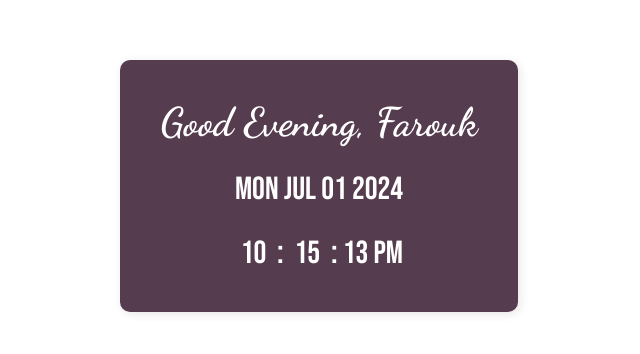
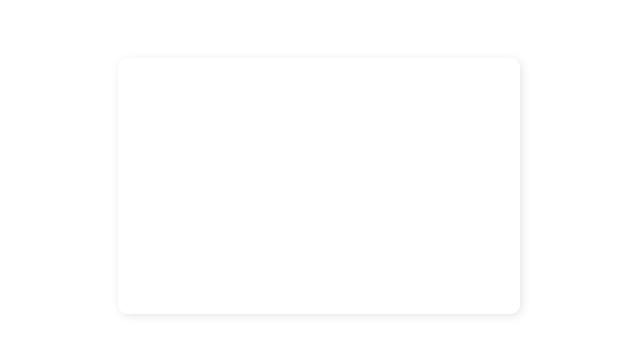
Before and after one commit to cod-ify/notion-greeting-widget, a plain HTML site: page index.html in a window 1280 px wide. Shown: the part 214-568 px from the top of the page, without its empty margins (321-961 px from the left). Drawn offline with Linux system fonts and the light colour scheme.

Commit message:
style.css

```diff
--- a/style.css
+++ b/style.css
@@ -2,7 +2,7 @@
 body {
     background-color: transparent;
     color: var(--text-color, #000);
-  font-family: "Roboto", sans-serif;
+    font-family: 'Roboto', sans-serif;
     line-height: 1.6;
     margin: 0;
     padding: 0;
@@ -17,12 +17,13 @@ body {
 .card {
     padding: 20px 40px;
     border-radius: 10px;
-  background: var(--card-bg-color, #553c4e);
+    background: transparent;
     color: var(--card-text-color, #fff);
     display: inline-block;
     box-shadow: 2px 2px 10px rgba(0, 0, 0, 0.1);
     text-align: center;
     transition: background 0.3s, color 0.3s;
+    border: 2px solid #fff; /* Add white border */
 }
 
 .card:hover {
@@ -30,22 +31,19 @@ body {
     box-shadow: none;
 }
 
-.clock,
-.date,
-.greet {
+.clock, .date, .greet {
     display: block;
-  font-family: "Bebas Neue", cursive;
+    font-family: 'Bebas Neue', cursive;
     font-size: 2em;
     margin: 10px 0;
 }
 
 .greet {
-  font-family: "Dancing Script", cursive;
+    font-family: 'Dancing Script', cursive;
     font-size: 2.5rem;
 }
 
-.time,
-.colon {
+.time, .colon {
     display: inline-block;
 }
 
```
Lines whose indentation alone changed are shown as unchanged.
